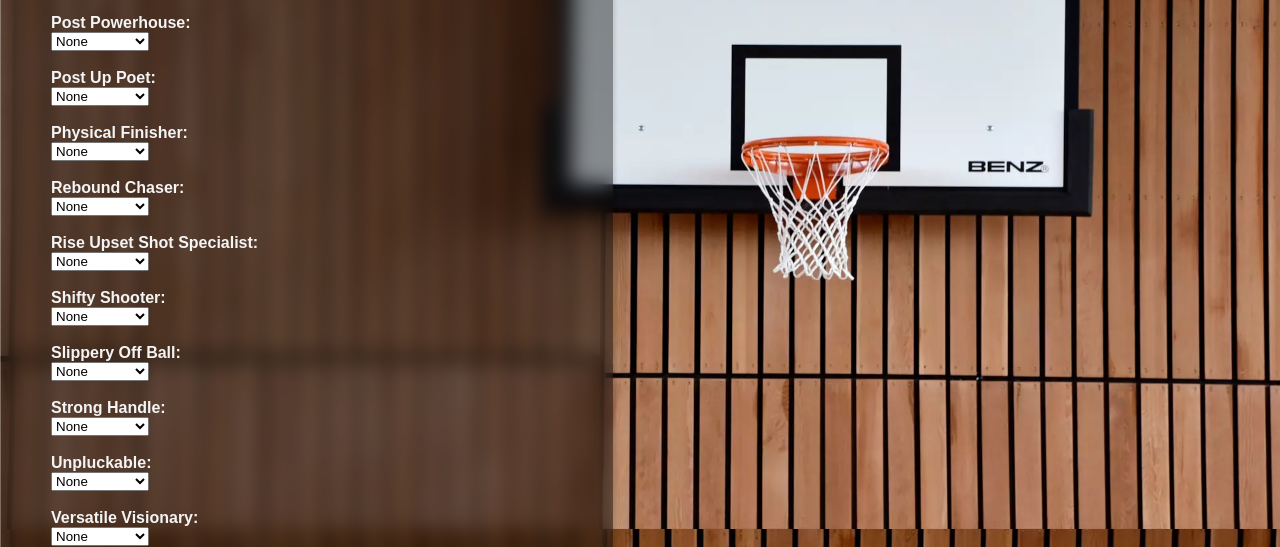
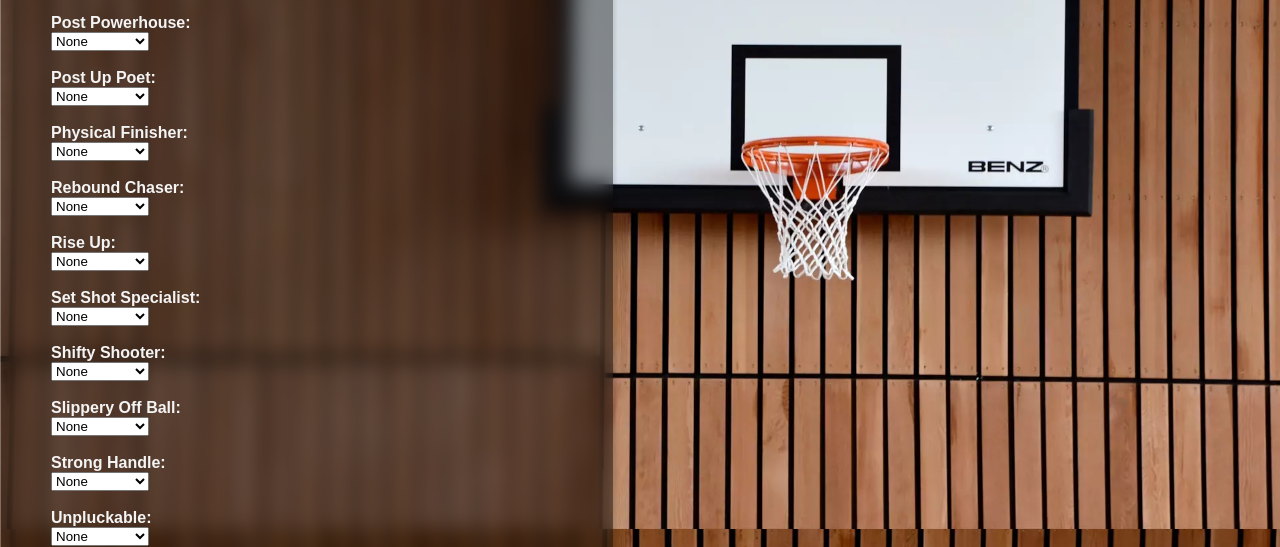
Before and after one commit to grundo80/NBA2K, a Python web app: template app/templates/add_player.html in a window 1280 px wide. Shown: the part 4591-5138 px from the top of the page. Run offline with Jinja, Linux system fonts and the light colour scheme; the template is opened without the code that fills it, so the values that code supplies are empty.

Commit message:
Changed typo

```diff
--- a/app/templates/add_player.html
+++ b/app/templates/add_player.html
@@ -112,7 +112,7 @@ Welcome to the NBA 2K25 Player Progression Tracker! You can add new players to t
         <input type="number" name="vertical" id="vertical" value="{{ player_data['attributes']['vertical'] if player_data else 25 }}"><br>
 
         <!-- Badge Inputs -->
-        {% set badges = ['aerial_wizard', 'ankle_assassin', 'bail_out', 'boxout_beast', 'break_starter', 'brick_wall', 'challenger', 'deadeye', 'dimer', 'float_game', 'glove', 'handles_for_days', 'high_flying_denier', 'hook_specialist', 'immovable_enforcer', 'interceptor', 'layup_mixmaster', 'lightning_launch', 'limitless_range', 'mini_marksman', 'off_ball_pest', 'on_ball_menace', 'paint_patroller', 'paint_prodigy', 'pick_dodger', 'pogo_stick', 'posterizer', 'post_fade_phenom', 'post_lockdown', 'post_powerhouse', 'post_up_poet', 'physical_finisher', 'rebound_chaser', 'rise_up' 'set_shot_specialist', 'shifty_shooter', 'slippery_off_ball', 'strong_handle', 'unpluckable', 'versatile_visionary'] %}
+        {% set badges = ['aerial_wizard', 'ankle_assassin', 'bail_out', 'boxout_beast', 'break_starter', 'brick_wall', 'challenger', 'deadeye', 'dimer', 'float_game', 'glove', 'handles_for_days', 'high_flying_denier', 'hook_specialist', 'immovable_enforcer', 'interceptor', 'layup_mixmaster', 'lightning_launch', 'limitless_range', 'mini_marksman', 'off_ball_pest', 'on_ball_menace', 'paint_patroller', 'paint_prodigy', 'pick_dodger', 'pogo_stick', 'posterizer', 'post_fade_phenom', 'post_lockdown', 'post_powerhouse', 'post_up_poet', 'physical_finisher', 'rebound_chaser', 'rise_up', 'set_shot_specialist', 'shifty_shooter', 'slippery_off_ball', 'strong_handle', 'unpluckable', 'versatile_visionary'] %}
 
         {% for badge in badges %}
             <label for="{{ badge }}">{{ badge.replace('_', ' ').title() }}:</label>
```
